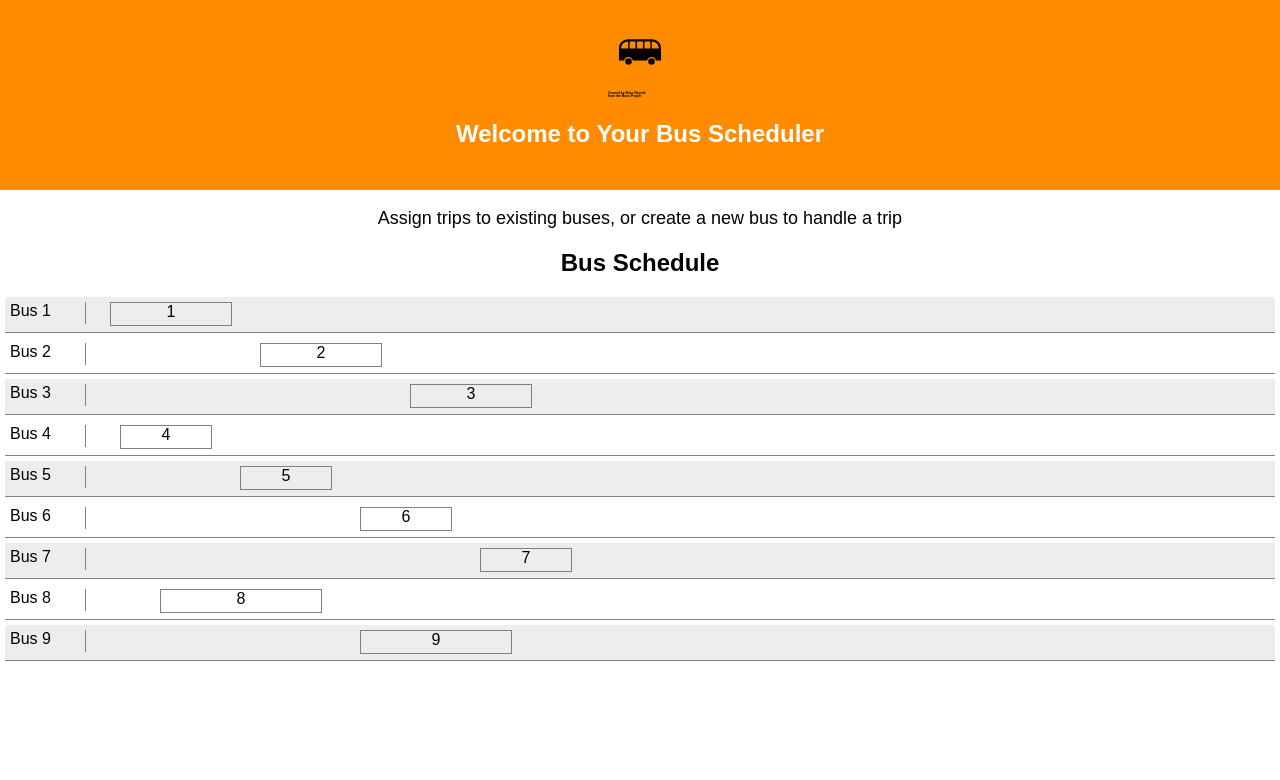
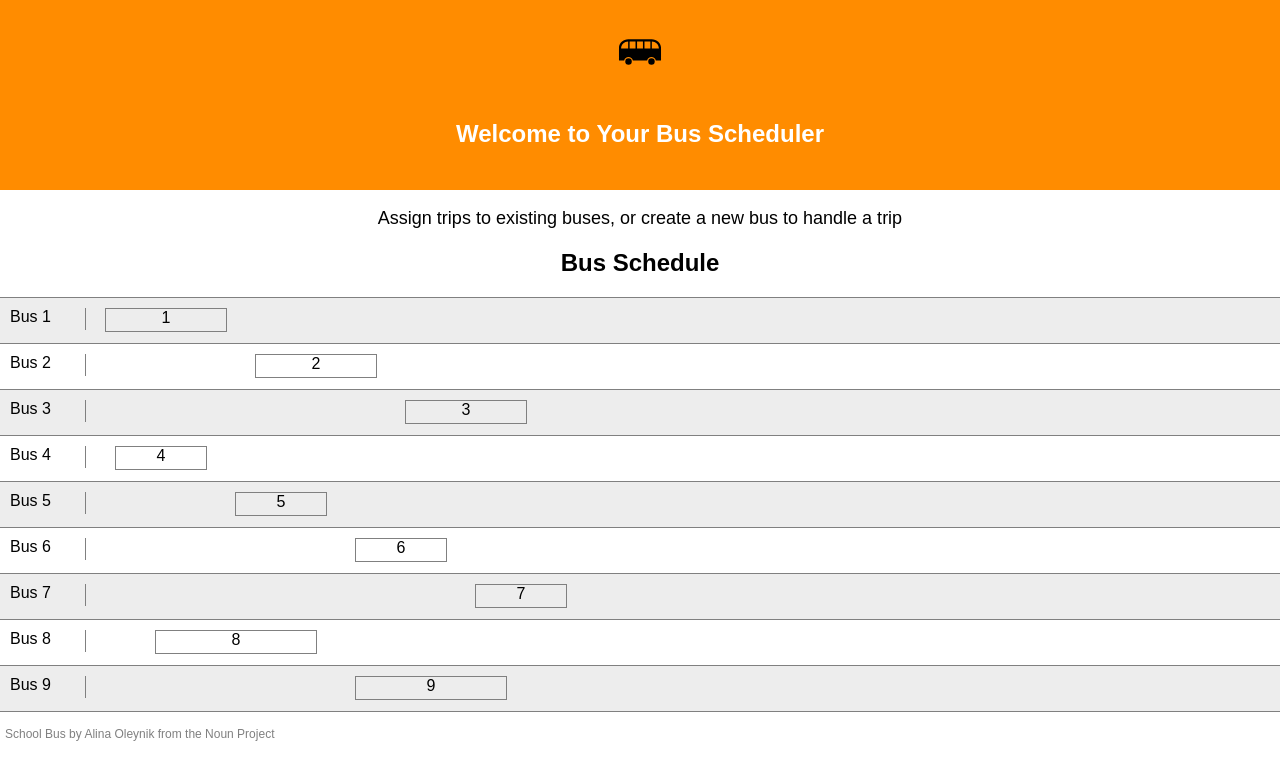
Before and after one commit to kayline/remix_bus_scheduling, a React (Create React App) app: page / in a window 1280 px wide. Shown: the top 780 px of the page. Built offline with nearby package versions, Linux system fonts and the light colour scheme.

Commit message:
move attribution out of logo

```diff
--- a/src/App.css
+++ b/src/App.css
@@ -30,11 +30,15 @@
   border-bottom: 1px solid gray;
   position: relative;
   height: 35px;
-  margin: 5px;
+  padding: 5px;
 }
 
 .bus:nth-child(odd) {
   background: #c8c8c852;
+}
+
+.bus:nth-child(1) {
+  border-top: 1px solid gray;
 }
 
 .bus-label {
@@ -56,3 +60,9 @@
 .trip.selected {
   background-color: gray;
 }
+
+.attribution {
+  margin: 15px 5px 5px 5px;
+  color: gray;
+  font-size: 9pt;
+}
--- a/src/App.js
+++ b/src/App.js
@@ -110,6 +110,7 @@ class App extends Component {
             />
             ))
           }
+          <p className="attribution">School Bus by Alina Oleynik from the Noun Project</p>
         </div>
       </div>
     );
```
Also changed, not shown: src/bus_logo.svg.
